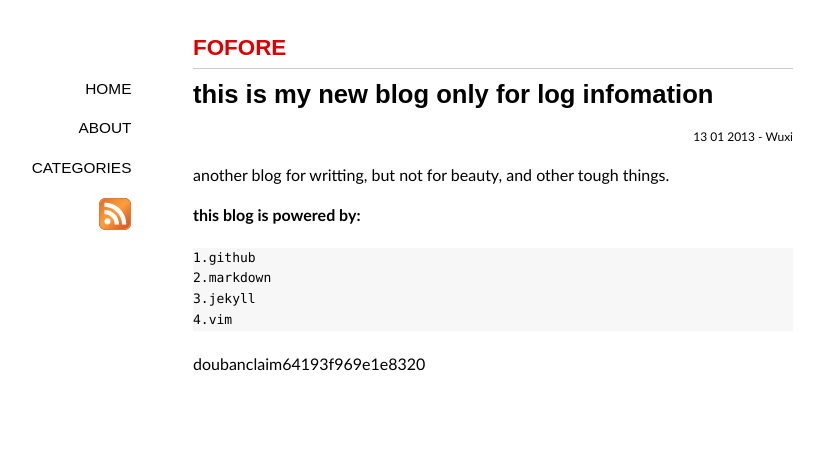
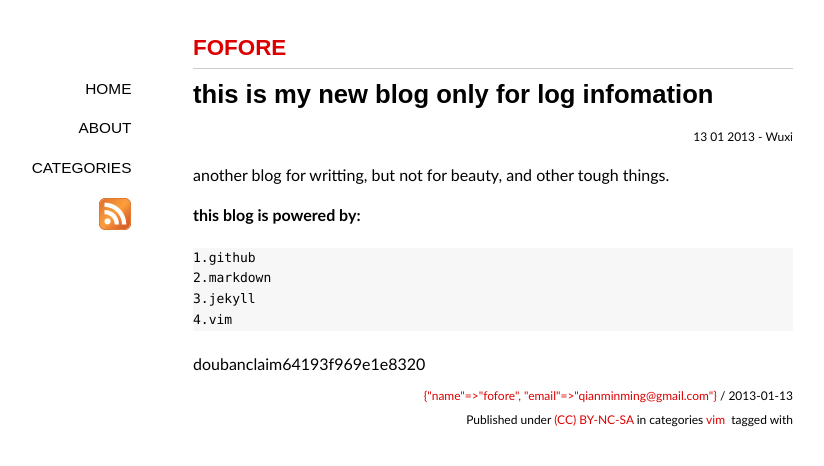
Before and after one commit to dumfries42/fofore.github.com, a Jekyll site: the page built from _posts/2013-01-13-my-first-article.md, in a window 1280 px wide. Shown: the top 466 px of the page, without its empty margins (147-971 px from the left). Built offline with Jekyll 4.4.1, drawn with Linux system fonts in a browser that asks for light colours; some web fonts are replaced; Markdown is read by kramdown in place of the engine named in the settings; comment, search, counter and statistics services are not loaded.

Commit message:
and the footer of the post page

```diff
--- a/_layouts/post.html
+++ b/_layouts/post.html
@@ -5,6 +5,39 @@
 <section id="post">
 {{ content }}
 </section>
+
+<section class="meta">
+<span class="author">
+  <a href="http://fofore.com">{{ site.author }}</a>
+</span>
+<span class="time">
+  /
+  <time datetime="{{ page.date | date:"%Y-%m-%d" }}">{{ page.date | date:"%Y-%m-%d" }}</time>
+</span>
+
+<br />
+<span class="license">
+  Published under <a rel="license" href="http://creativecommons.org/licenses/by-nc-sa/3.0/">(CC) BY-NC-SA</a>
+</span>
+
+{% if page.categories %}
+<span class="categories">
+  in categories
+  {% for cat in page.categories %}
+  <a href="{{ site.url }}/categories/#{{ cat }}" title="{{ cat }}">{{ cat }}</a>&nbsp;
+  {% endfor %}
+</span>
+{% endif %}
+
+{% if page.tags %}
+<span class="tags">
+  tagged with
+  {% for tag in page.tags %}
+  <a href="{{ site.url }}/tags/#{{ tag }}" title="{{ tag }}">{{ tag }}</a>&nbsp;
+  {% endfor %}
+</span>
+{% endif %}
+
 
 <section id="comments">
     <div id="disqus_thread"></div>
```
